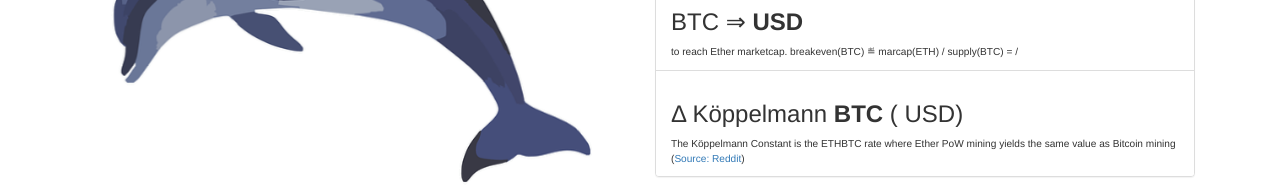
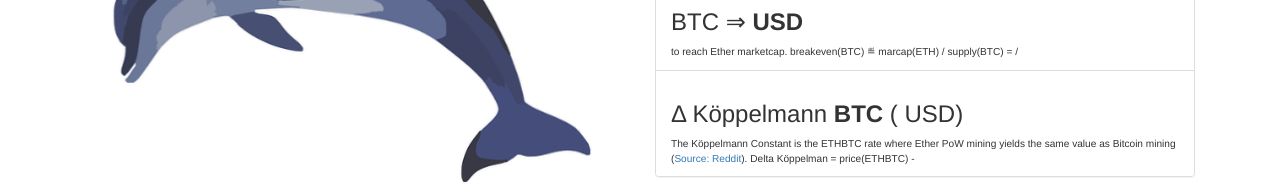
Before and after one commit to rolandkofler/flipper, a plain HTML site: page index.html in a window 1280 px wide. Shown: the part 718-912 px from the top of the page. Drawn offline with nearby package versions, Linux system fonts and the light colour scheme; no server answers.

Commit message:
Köppelmann Konstante

```diff
--- a/index.html
+++ b/index.html
@@ -58,7 +58,7 @@
 	        <ul id="breakeven" class="list-group">
 						 <li class="list-group-item "><h3>ETH <strong><span class="display_eth_price"></span> </strong> &#8658; <strong><span class="display_eth_breakevenprice"></span> USD</strong></h3> to reach Bitcoin marketcap. breakeven(ETH) ≝ marcap(BTC) / supply(ETH) = <span class="display_btc_marcap number"></span> / <span class="display_eth_supply number"></span></li>
 						 <li class="list-group-item "><h3>BTC <strong><span class="display_btc_price"></span> </strong> &#8658; <strong><span class="display_btc_breakevenprice"></span> USD</strong></h3> to reach Ether marketcap. breakeven(BTC) ≝ marcap(ETH) / supply(BTC) = <span class="display_eth_marcap number"></span> / <span class="display_btc_supply number"></span></li>
-						 <li class="list-group-item "><h3>Δ Köppelmann <strong><span class="display_koeppel_diff_btc"></span> BTC</strong> (<span class="display_koeppel_diff_usd"></span> USD)</h3>The Köppelmann Constant <strong><span class="display_koeppelmann"></span></strong> is the ETHBTC rate where Ether PoW mining yields the same value as Bitcoin mining (<a href="https://www.reddit.com/r/ethtrader/comments/609xse/watch_out_for_ethbtc_price_0058333_above_that/df56k66/">Source: Reddit</a>)</li>
+						 <li class="list-group-item "><h3>Δ Köppelmann <strong><span class="display_koeppel_diff_btc"></span> BTC</strong> (<span class="display_koeppel_diff_usd"></span> USD)</h3>The Köppelmann Constant <strong><span class="display_koeppelmann"></span></strong> is the ETHBTC rate where Ether PoW mining yields the same value as Bitcoin mining (<a href="https://www.reddit.com/r/ethtrader/comments/609xse/watch_out_for_ethbtc_price_0058333_above_that/df56k66/">Source: Reddit</a>). Delta Köppelman = price(ETHBTC) - <span class="display_koeppelmann"></span></li>
 					</ul>
       	</div>
 				<div class="panel panel-default">
```
